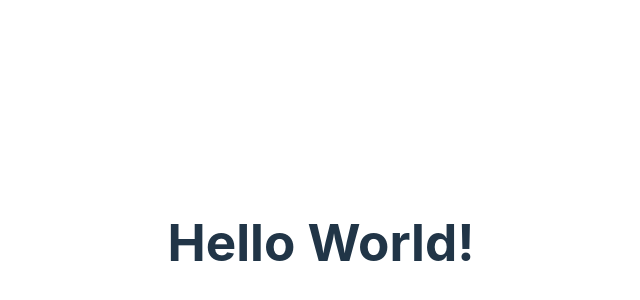
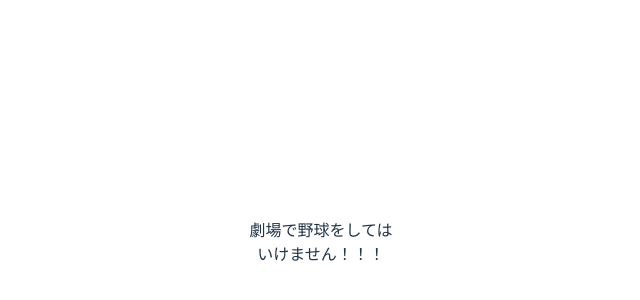
Before and after one commit to Secret-Society-Braid/Do-Not-Play-Baseball-In-Waiting-Room, a React (Vite) app: page / in a window 1280 px wide. Shown: the part 158-458 px from the top of the page, without its empty margins (319-959 px from the left). Built offline with nearby package versions, Linux system fonts and the light colour scheme.

Commit message:
add title banner

```diff
--- a/src/App.tsx
+++ b/src/App.tsx
@@ -1,10 +1,11 @@
 import './App.css'
+import Banner from './comp/banner'
 
 function App() {
 
   return (
     <>
-      <h1>Hello World!</h1>
+      <Banner />
     </>
   )
 }
--- /dev/null
+++ b/src/comp/Banner.tsx
@@ -0,0 +1,23 @@
+const Banner = () => {
+
+  const lines: string[] = [
+    "劇場で野球をしては",
+    "いけません！！！"
+  ];
+
+  return (
+    <>
+      <div className="banner">
+        {lines.map((line: string, i: number) => {
+          return (
+            <div key={i} className="banner-line">
+              {line}
+            </div>
+          );
+        })}
+      </div>
+    </>
+  );
+}
+
+export default Banner;
```
